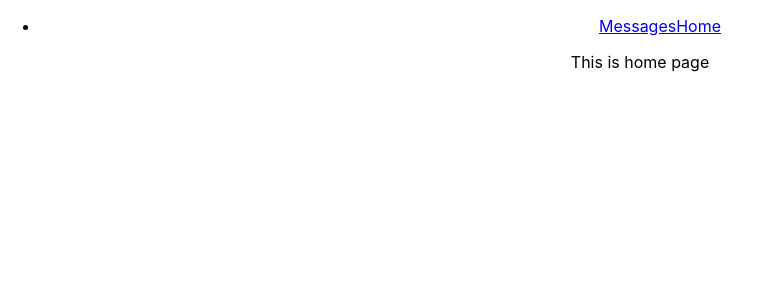
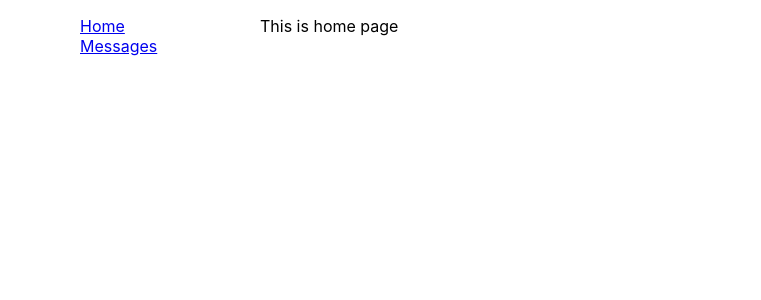
Before and after one commit to aximas/ws_chat, a React (Create React App) app: page / in a window 1280 px wide. Shown: the top 300 px of the page, without its empty margins (0-761 px from the left). Built offline with nearby package versions, Linux system fonts and the light colour scheme.

Commit message:
del: unnecessary files removed; wip: menu styles

```diff
--- a/src/App.css
+++ b/src/App.css
@@ -1,38 +1,12 @@
-.App {
-  text-align: center;
+.wrapper {
+  max-width: 1120px;
+  width: 100%;
+  margin: 16px auto;
+  display: flex;
 }
 
-.App-logo {
-  height: 40vmin;
-  pointer-events: none;
+ul {
+  margin: 0;
+  padding-left: 0;
+  list-style: none;
 }
-
-@media (prefers-reduced-motion: no-preference) {
-  .App-logo {
-    animation: App-logo-spin infinite 20s linear;
-  }
-}
-
-.App-header {
-  background-color: #282c34;
-  min-height: 100vh;
-  display: flex;
-  flex-direction: column;
-  align-items: center;
-  justify-content: center;
-  font-size: calc(10px + 2vmin);
-  color: white;
-}
-
-.App-link {
-  color: #61dafb;
-}
-
-@keyframes App-logo-spin {
-  from {
-    transform: rotate(0deg);
-  }
-  to {
-    transform: rotate(360deg);
-  }
-}
--- a/src/App.tsx
+++ b/src/App.tsx
@@ -9,7 +9,7 @@ const ChatPage = React.lazy(() => import('./pages/Chat/ChatPage'));
 
 function App() {
     return (
-        <div className="App">
+        <div className="wrapper">
             <Menu/>
             <Routes>
                 <Route path="/" element={<SuspenseComponent><Home/></SuspenseComponent>}/>
--- a/src/index.tsx
+++ b/src/index.tsx
@@ -2,7 +2,6 @@ import React from 'react';
 import ReactDOM from 'react-dom/client';
 import './index.css';
 import App from './App';
-import reportWebVitals from './reportWebVitals';
 import {BrowserRouter} from 'react-router-dom';
 import {Provider} from 'react-redux';
 import {store} from './core/store/store';
@@ -19,8 +18,3 @@ root.render(
         </BrowserRouter>
     </React.StrictMode>
 );
-
-// If you want to start measuring performance in your app, pass a function
-// to log results (for example: reportWebVitals(console.log))
-// or send to an analytics endpoint. Learn more: https://bit.ly/CRA-vitals
-reportWebVitals();
--- /dev/null
+++ b/src/pages/Menu/Menu..module.scss
@@ -0,0 +1,18 @@
+.nav {
+  max-width: 180px;
+  width: 100%;
+}
+
+.menu {
+  display: flex;
+  flex-direction: column;
+}
+
+.menuList {
+  width: 100%;
+}
+
+.menuLink {
+  width: 100%;
+  display: flex;
+}
--- a/src/pages/Menu/Menu.tsx
+++ b/src/pages/Menu/Menu.tsx
@@ -1,11 +1,14 @@
 import {Link} from 'react-router-dom';
+import styles from './Menu..module.scss';
 
 export const Menu = () => {
-    return         <nav>
-        <ul>
-            <li>
-                <Link to="/messages">Messages</Link>
-                <Link to="/">Home</Link>
+    return <nav className={styles.nav}>
+        <ul className={styles.menu}>
+            <li className={styles.menuList}>
+                <Link to="/" className={styles.menuLink}>Home</Link>
+            </li>
+            <li className={styles.menuList}>
+                <Link to="/messages" className={styles.menuLink}>Messages</Link>
             </li>
         </ul>
     </nav>
--- a/src/reportWebVitals.ts
+++ /dev/null
@@ -1,15 +0,0 @@
-import { ReportHandler } from 'web-vitals';
-
-const reportWebVitals = (onPerfEntry?: ReportHandler) => {
-  if (onPerfEntry && onPerfEntry instanceof Function) {
-    import('web-vitals').then(({ getCLS, getFID, getFCP, getLCP, getTTFB }) => {
-      getCLS(onPerfEntry);
-      getFID(onPerfEntry);
-      getFCP(onPerfEntry);
-      getLCP(onPerfEntry);
-      getTTFB(onPerfEntry);
-    });
-  }
-};
-
-export default reportWebVitals;
```
Also changed, not shown: src/setupTests.ts (deleted, +0 -5 lines), 2 other files (tests, documents, lock files or other folders).
